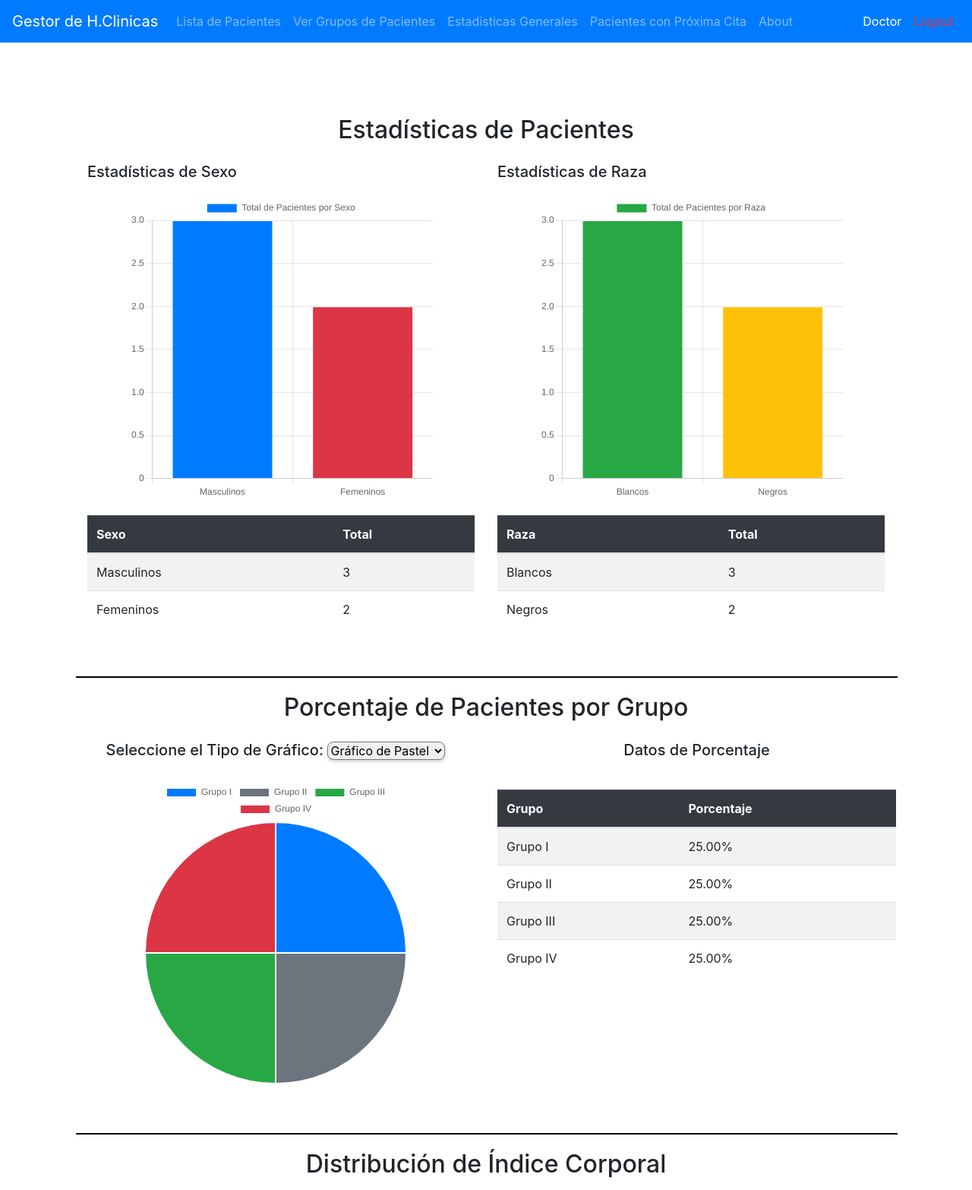
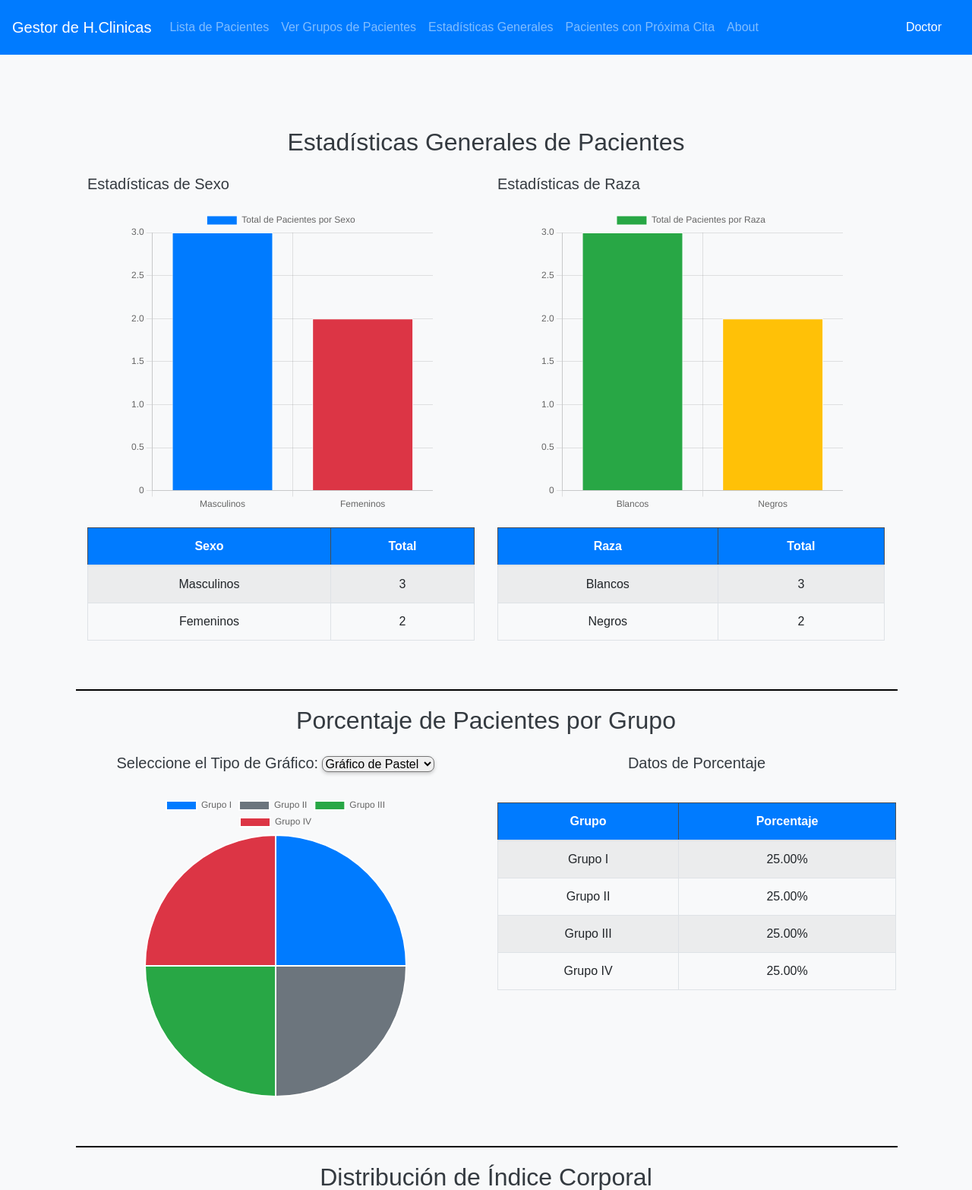
Before and after one commit to Senariusxd/ProyectoTesis-23-8-2024, a Django app: page /estadisticas_generales/ in a window 1280 px wide. Shown: the top 1566 px of the page at 76% size. Run offline with Django 5.2, Linux system fonts and the light colour scheme; a user stored in the database is signed in; data comes from the database, SQL or seed files in the repository; both versions use the stored data as it was after the commit; some libraries are stand-ins or nearby versions.

Commit message:
arreglos

```diff
--- a/Historia/templates/base.html
+++ b/Historia/templates/base.html
@@ -19,6 +19,36 @@
         .content {
             flex: 1;
         }
+
+        .navbar-nav {
+            position: relative; /* Para posicionar el dropdown */
+        }
+        .logout-link {
+            display: none; /* Ocultar por defecto */
+            position: absolute; /* Posicionar de forma absoluta */
+            background-color: #ffffff; /* Fondo blanco */
+            border: 1px solid #ced4da; /* Borde más suave */
+            border-radius: 8px; /* Bordes más redondeados */
+            padding: 12px; /* Espaciado interno ajustado */
+            z-index: 1000; /* Asegurarse de que esté por encima */
+            box-shadow: 0 4px 8px rgba(0, 0, 0, 0.2); /* Sombra más pronunciada */
+            transition: opacity 0.2s ease, transform 0.2s ease; /* Transición suave */
+            opacity: 0; /* Inicialmente invisible */
+            transform: translateY(-10px); /* Desplazamiento hacia arriba */
+        }
+
+        .nav-item:hover .logout-link {
+            display: block; /* Mostrar al pasar el mouse */
+            opacity: 1; /* Hacer visible */
+            transform: translateY(0); /* Regresar a su posición original */
+        }
+        .nav-link {
+            color: white; /* Color de texto del navbar */
+            text-decoration: none; /* Sin subrayado */
+        }
+        .nav-link.text-danger {
+            color: #dc3545; /* Color rojo para el logout */
+        }
     </style>
 </head>
 <body>
@@ -37,7 +67,7 @@
                     <a class="nav-link" href="{% url 'grupos_pacientes' %}">Ver Grupos de Pacientes</a>
                 </li>
                 <li class="nav-item">
-                    <a class="nav-link" href="{% url 'estadisticas_generales' %}">Estadisticas Generales</a>
+                    <a class="nav-link" href="{% url 'estadisticas_generales' %}">Estadísticas Generales</a>
                 </li>
                 <li class="nav-item">
                     <a class="nav-link" href="{% url 'pacientes_con_proxima_cita' %}">Pacientes con Próxima Cita</a>
@@ -48,13 +78,15 @@
                 {# Agrega más enlaces de navegación aquí #}
             </ul>
         </div>
-        <div class="navbar-nav">
-            <li class="nav-item">
-                <span class="nav-link text-white">{{ user.first_name }}</span>
-            </li>
-            <li class="nav-item">
-                <a class="nav-link text-danger" href="{% url 'logout' %}">Logout</a>
-            </li>
+        <div class="navbar">
+            <div class="navbar-nav">
+                <li class="nav-item">
+                    <span class="nav-link text-white">{{ user.first_name }}</span>
+                    <div class="logout-link">
+                        <a class="nav-link text-danger" href="{% url 'logout' %}">Logout</a>
+                    </div>
+                </li>
+            </div>
         </div>
     </nav>
 
--- a/Historia/templates/grupos/estadisticas_generales.html
+++ b/Historia/templates/grupos/estadisticas_generales.html
@@ -1,9 +1,41 @@
 {% extends 'base.html' %}
 
 {% block content %}
+<style>
+    body {
+        background-color: #f8f9fa; /* Color de fondo suave */
+        font-family: Arial, sans-serif; /* Fuente más legible */
+        color: #343a40; /* Color de texto oscuro */
+    }
+    h1 {
+        text-align: center; /* Centrar el título */
+        margin-bottom: 20px; /* Espaciado inferior */
+    }
+    .table-container {
+        max-width: 600px; /* Ancho máximo de la tabla */
+        margin: 0 auto; /* Centrar la tabla */
+        background-color: white; /* Fondo blanco */
+        border-radius: 8px; /* Bordes redondeados */
+        box-shadow: 0 4px 10px rgba(0, 0, 0, 0.1); /* Sombra sutil */
+        padding: 20px; /* Espaciado interno */
+    }
+    table {
+        width: 100%; /* Ancho completo */
+        border-collapse: collapse; /* Colapsar bordes */
+    }
+    th, td {
+        padding: 10px; /* Espaciado en celdas */
+        text-align: center; /* Centrar texto en celdas */
+        border: 1px solid #dee2e6; /* Bordes de celdas */
+    }
+    th {
+        background-color: #007bff; /* Color de fondo para encabezados */
+        color: white; /* Color de texto para encabezados */
+    }
+</style>
 <div class="container-fluid my-5">
     <div class="container-fluid my-5">
-        <h2 class="text-center mb-4">Estadísticas de Pacientes</h2>
+        <h2 class="text-center mb-4">Estadísticas Generales de Pacientes</h2>
 
         <div class="row">
             <!-- Sección de Sexo -->
@@ -129,12 +161,26 @@
         </div>
     </div>
     <hr style="border: 1px solid #000; width: 100%; margin: 20px 0;">
-    <h1 class="text-center mb-4">Contador de Ocupaciones</h1>
-    <p class="text-center">Total de Estudiantes: {{ total_estudiantes }}</p>
-    <p class="text-center">Total de Trabajadores: {{ total_trabajadores }}</p>
+    <div class="table-container">
+        <h1>Contador de Ocupaciones</h1>
+        <table>
+            <tr>
+                <th>Ocupación</th>
+                <th>Total</th>
+            </tr>
+            <tr>
+                <td>Estudiantes</td>
+                <td>{{ total_estudiantes }}</td>
+            </tr>
+            <tr>
+                <td>Trabajadores</td>
+                <td>{{ total_trabajadores }}</td>
+            </tr>
+        </table>
+    </div>
     <div class="row">
         <div class="col-md-12">
-            <canvas id="ocupacionChart" width="800" height="400" style="margin: 20px auto;"></canvas>
+            <canvas id="ocupacionChart" width="600" height="200" style="margin: 20px auto;"></canvas>
         </div>
     </div>
     <hr style="border: 1px solid #000; width: 100%; margin: 20px 0;">
@@ -150,7 +196,7 @@
         const ocupacionValues = [{{ total_estudiantes }}, {{ total_trabajadores }}];
 
         const ocupacionChart = new Chart(ocupacionCtx, {
-            type: 'bar',
+            type: 'doughnut', // Cambiado de 'bar' a 'doughnut'
             data: {
                 labels: ocupacionLabels,
                 datasets: [{
@@ -174,23 +220,6 @@
                         callbacks: {
                             label: function(tooltipItem) {
                                 return tooltipItem.label + ': ' + tooltipItem.raw;
-                            }
-                        }
-                    }
-                },
-                scales: {
-                    x: {
-                        ticks: {
-                            font: {
-                                size: 14 // Tamaño de la fuente de las etiquetas del eje x
-                            }
-                        }
-                    },
-                    y: {
-                        beginAtZero: true,
-                        ticks: {
-                            font: {
-                                size: 14 // Tamaño de la fuente de las etiquetas del eje y
                             }
                         }
                     }
--- a/Historia/templates/grupos/grupos_pacientes.html
+++ b/Historia/templates/grupos/grupos_pacientes.html
@@ -57,7 +57,7 @@
 </style>
 
 <div class="container-fluid">
-    <h1 class="text-center my-4">Pacientes</h1>
+    <h1 class="text-center my-4">Pacientes por Grupo</h1>
     <div class="d-flex justify-content-center mb-3">
         <form class="search-form d-flex" method="GET" action="{% url 'grupos_pacientes' %}">
             <input type="text" class="form-control mr-2" name="search" placeholder="Buscar paciente" value="{{ request.GET.search }}" />
```
Also changed, not shown: db.sqlite3.
